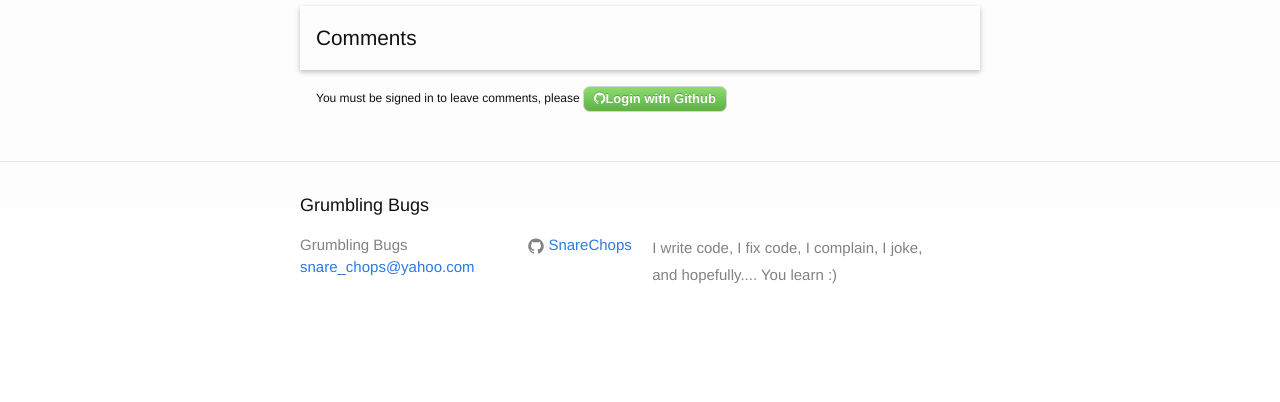
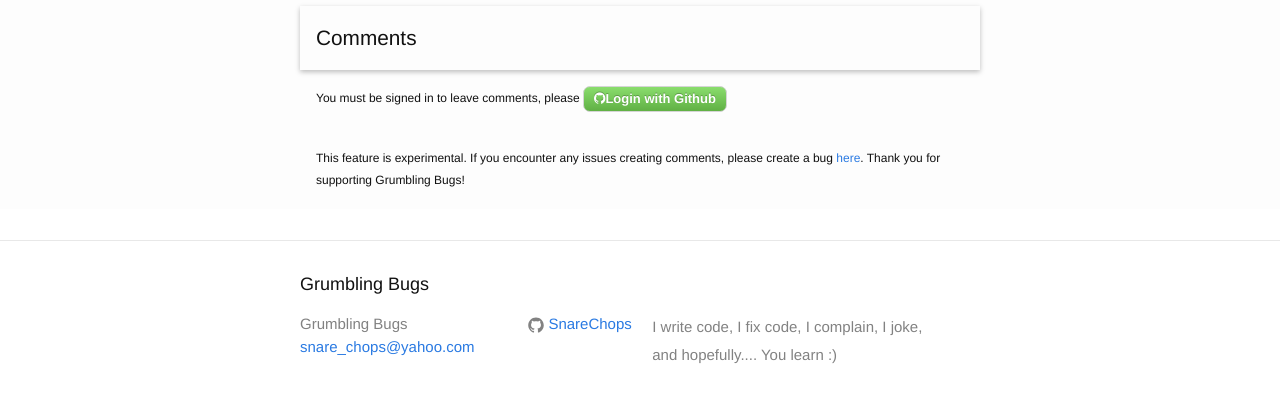
Before and after one commit to SnareChops/SnareChops.github.io, a Jekyll site: the page built from _posts/2015-02-22-tetris-episode-7.markdown, in a window 1280 px wide, cut to the strip 691-1119 px from the top of the page. Shown: the top 402 px of the strip. Built offline with Jekyll 4.4.1, drawn with Linux system fonts in a browser that asks for light colours; before the commit the page ends 1040 px from its top, so only the background shows below that.

Commit message:
Adding increment protection for my user

```diff
--- a/_layouts/post.html
+++ b/_layouts/post.html
@@ -26,7 +26,7 @@
           <div class="md-tile-left">
             <img ng-src="[!comment.image!]" class="comment-image">
           </div>
-          <div class="md-title-content">
+          <div class="md-tile-content">
             <h3>[!comment.username!]</h3>
             <p>[!comment.text!]</p>
           </div>
@@ -52,6 +52,13 @@
           </div>
         </md-item-content>
       </md-item>
+      <md-item>
+        <md-item-content>
+          <div class="md-tile-content">
+            <p>This feature is experimental. If you encounter any issues creating comments, please create a bug <a href="http://github.com/SnareChops/snarechops.github.io">here</a>. Thank you for supporting Grumbling Bugs!</p>
+          </div>
+        </md-item-content>
+      </md-item>
     </md-list>
   </md-content>
 </div>
--- a/index.js
+++ b/index.js
@@ -28,9 +28,11 @@
       $http.get('http://videos.quarrantine.com:8080/comments/'+pageid+'.json').then(function(data){
         self.comments = data.data;
       });
-      $http.put('http://videos.quarrantine.com:8080/hit/'+self.pageid).then(function(data){
-        self.hits = data.data;
-      });
+      if(self.user == null || self.user.username !== 'SnareChops') {
+        $http.put('http://videos.quarrantine.com:8080/hit/' + self.pageid).then(function (data) {
+          self.hits = data.data;
+        });
+      }
 
       //$http.get('http://videos.quarrantine.com:8080/likes?id='+encodeURIComponent(self.pageid)).then(function(data){
       //  self.incs = data.data.likes;
```
